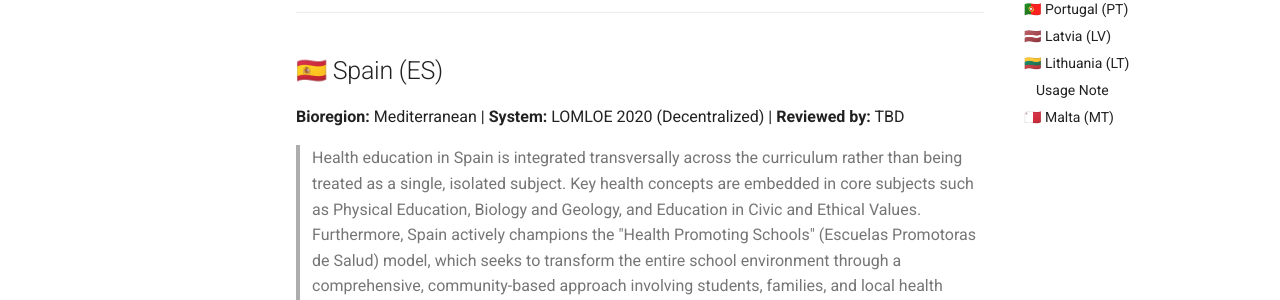
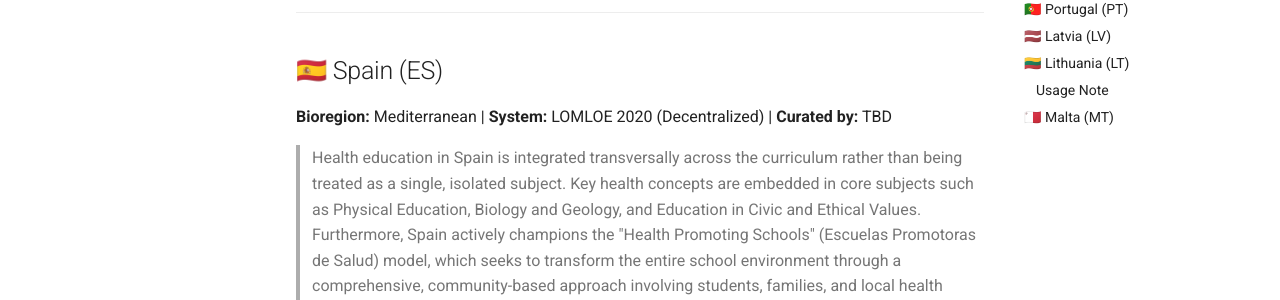
Before and after one commit to krzyworzeka-svg/EU-Health-Ed-Repository, an MkDocs documentation site: the page built from docs/registry.md, in a window 1280 px wide and 1400 px high, scrolled down 253 px. Shown: the part 153-453 px from the top of the window. Built offline with MkDocs 1.6.1 and Material for MkDocs 9.7.7, drawn with Linux system fonts in a browser that asks for light colours; some of the changed text lies outside the part shown.

Commit message:
docs: change 'Reviewed by:' to 'Curated by:' across the document registry

```diff
--- a/docs/registry.md
+++ b/docs/registry.md
@@ -20,7 +20,7 @@ This registry provides direct access to both the **normalization metadata** and
 
 <a id="country-es"></a>
 ## 🇪🇸 Spain (ES)
-**Bioregion:** Mediterranean | **System:** LOMLOE 2020 (Decentralized) | **Reviewed by:** TBD
+**Bioregion:** Mediterranean | **System:** LOMLOE 2020 (Decentralized) | **Curated by:** TBD
 
 > Health education in Spain is integrated transversally across the curriculum rather than being treated as a single, isolated subject. Key health concepts are embedded in core subjects such as Physical Education, Biology and Geology, and Education in Civic and Ethical Values. Furthermore, Spain actively champions the "Health Promoting Schools" (Escuelas Promotoras de Salud) model, which seeks to transform the entire school environment through a comprehensive, community-based approach involving students, families, and local health agents. This model covers a wide array of topics, including healthy eating, active mobility, affective-sexual education, emotional well-being, and environmental sustainability, often linking human health to the health of the planet through the "One Health" concept.
 
@@ -35,7 +35,7 @@ This registry provides direct access to both the **normalization metadata** and
 
 <a id="country-pl"></a>
 ## 🇵🇱 Poland (PL)
-**Bioregion:** Central European | **System:** Edukacja Zdrowotna 2025 (Standalone) | **Reviewed by:** Paweł Krzyworzeka
+**Bioregion:** Central European | **System:** Edukacja Zdrowotna 2025 (Standalone) | **Curated by:** Paweł Krzyworzeka
 
 > In Poland, health education ("edukacja zdrowotna") is being introduced as a new, interdisciplinary, but non-compulsory subject starting in the 2025/2026 academic year for grades IV-VIII in primary schools and grades I-III in secondary schools. The curriculum takes a holistic approach, divided into comprehensive modules that cover physical, mental, social, sexual, and environmental health, as well as digital hygiene, addiction prevention, and navigating the healthcare system. The teaching methodology strongly emphasizes practical, project-based learning and active student engagement, often encouraging collaboration with external experts like doctors, dieticians, and psychologists. Because the subject is optional, parents or adult students have the right to submit a written opt-out before the classes begin.
 
@@ -50,7 +50,7 @@ This registry provides direct access to both the **normalization metadata** and
 
 <a id="country-pt"></a>
 ## 🇵🇹 Portugal (PT)
-**Bioregion:** Atlantic/Mediterranean | **System:** Citizenship Education (ENEC) | **Reviewed by:** Carla Sousa
+**Bioregion:** Atlantic/Mediterranean | **System:** Citizenship Education (ENEC) | **Curated by:** Carla Sousa
 
 > In Portugal, health education is primarily implemented as a transversal and transdisciplinary domain within the "Citizenship and Development" (Cidadania e Desenvolvimento) curriculum component, governed by the National Strategy of Citizenship Education (ENEC, updated in August 2025). Health is a mandatory dimension that schools must address in at least one school year during each major educational cycle (1st cycle, 2nd/3rd cycles, and secondary education). The Portuguese framework covers essential themes such as mental health and violence prevention, food education, physical activity, addictive behaviors, and affective-sexual education. The approach emphasizes active citizenship, the development of socio-emotional skills, systems thinking, and the creation of strong partnerships between schools, families, and local health resources to empower students to make informed, responsible, and safe lifestyle choices.
 >
@@ -74,7 +74,7 @@ This registry provides direct access to both the **normalization metadata** and
 
 <a id="country-lv"></a>
 ## 🇱🇻 Latvia (LV)
-**Bioregion:** Baltic / Boreal | **System:** Skola2030 (Integrated / Standalone Subject) | **Reviewed by:** Aija Klavina
+**Bioregion:** Baltic / Boreal | **System:** Skola2030 (Integrated / Standalone Subject) | **Curated by:** Aija Klavina
 
 > In Latvia, health education is primarily integrated into the "Sports and Health" (Sports un veselība) subject framework, mandated by Cabinet Regulation No. 747. The Skola2030 competence approach emphasizes a holistic understanding of healthy lifestyle choices, physical well-being, and risk recognition. It is supported by cross-sectoral initiatives like the Health Promoting Schools network and the Ministry of Health's prevention programs.
 
@@ -91,7 +91,7 @@ This registry provides direct access to both the **normalization metadata** and
 
 <a id="country-lt"></a>
 ## 🇱🇹 Lithuania (LT)
-**Bioregion:** Baltic / Boreal | **System:** General Programmes (Centralized Curriculum) | **Reviewed by:** Aušra Rutkienė & Andrius Puksas
+**Bioregion:** Baltic / Boreal | **System:** General Programmes (Centralized Curriculum) | **Curated by:** Aušra Rutkienė & Andrius Puksas
 
 > In Lithuania, health education is profoundly integrated across multiple dimensions of the educational architecture. The Law on Education mandates health care within schools directly linking to municipal public health systems. The primary curricular vehicle is the "Life Skills General Programme" (Gyvenimo įgūdžių bendroji programa), which serves as a dedicated pillar for equipping students with physical, mental, and social-emotional competencies. Furthermore, the system permits highly specialized pedagogical frameworks, such as the "Concept of Ecology and Environmental Technologies Education", which acts as an incubator for advanced, cross-disciplinary Planetary Health teaching.
 
@@ -109,7 +109,7 @@ The "Full Bibliographic Citation (Chicago 17th)" column gives standard reference
 
 <a id="country-mt"></a>
 ## 🇲🇹 Malta (MT)
-**Bioregion:** Mediterranean | **System:** National Curriculum Framework (Centralized) | **Reviewed by:** Jane Spiteri
+**Bioregion:** Mediterranean | **System:** National Curriculum Framework (Centralized) | **Curated by:** Jane Spiteri
 
 > In Malta, health education is highly structured and primarily delivered through two core subjects: Personal, Social and Career Development (PSCD) and Home Economics (HEcon). Both subjects are mandated by the 2012 National Curriculum Framework. The curriculum operationalizes Planetary Health by heavily integrating human dietary needs with ecological metrics such as carbon footprints, food miles, and organic agriculture. Furthermore, the PSCD framework systematically embeds the UN Sustainable Development Goals, teaching students to connect personal well-being directly with global ecological sustainability. The overarching educational architecture explicitly mandates viewing human health, safety, and productivity as fundamentally dependent on a safer and just environment.
 
```
